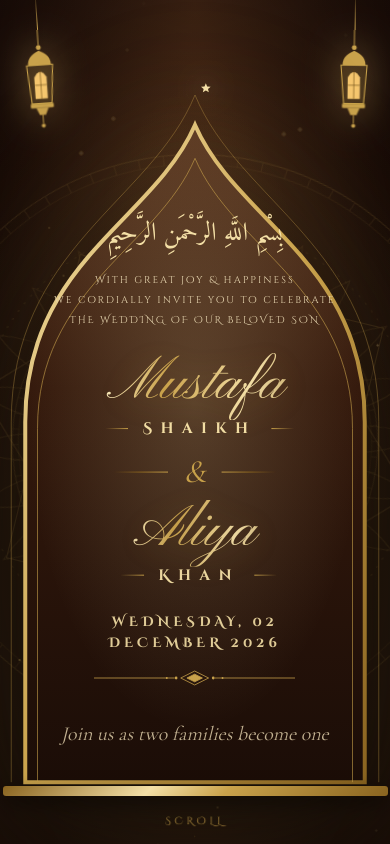
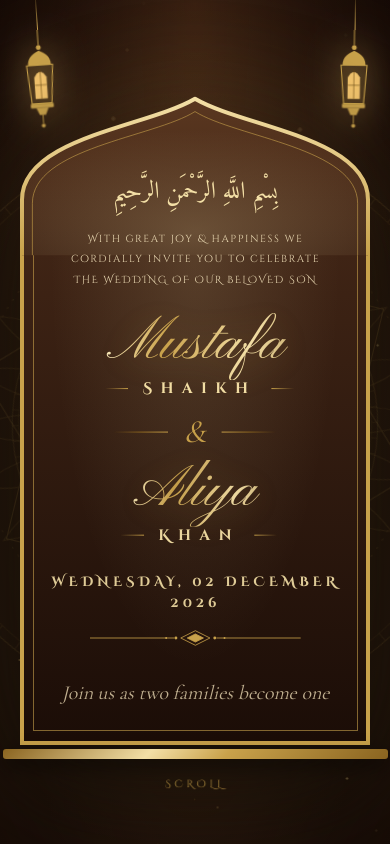
Before and after one commit to Aliya8850/mustafa-aliya-invitation, a Next.js app: page /nikah in a window 390 px wide. Both pictures are taken after a click on the button "M·A". Shown: the top 844 px of the page. Built offline with nearby package versions, Linux system fonts and the light colour scheme; a web font is replaced by a local one.

Commit message:
fix: reposnive isues

```diff
--- a/app/globals.css
+++ b/app/globals.css
@@ -514,20 +514,51 @@ html:not([data-opened]) .hero-anim {
   z-index: 3;
 }
 
-/* Mughal pointed-arch frame */
+/*
+ * Mughal pointed-arch frame.
+ * The dome (.arch-cap) scales with the arch width so its proportions never
+ * change; the body (.arch-body) stretches to fit the content height.
+ * The Bismillah rises into the dome via a width-relative negative margin.
+ */
 .arch {
   position: relative;
+  container-type: inline-size;
   width: min(100%, 700px);
-  margin-top: 2.2rem;
+  margin-top: 1rem;
   filter: drop-shadow(0 34px 60px rgba(0, 0, 0, 0.65)) drop-shadow(0 0 70px rgba(201, 162, 75, 0.2));
   z-index: 3;
 }
-.arch-bg {
+.arch-cap {
+  display: block;
+  position: relative;
+  z-index: 1;
+  width: calc(100% - 4px);
+  margin-inline: 2px;
+  aspect-ratio: 100 / 46;
+  overflow: visible;
+}
+.arch-body {
   position: absolute;
-  inset: 0;
-  width: 100%;
-  height: 100%;
-  overflow: visible;
+  left: 0;
+  right: 0;
+  bottom: 0;
+  top: calc((100cqw - 4px) * 0.46 - 1px);
+  border: 4px solid #c9a24b;
+  border-top: 0;
+  background:
+    radial-gradient(ellipse at 50% 0%, rgba(243, 223, 166, 0.14), transparent 60%),
+    linear-gradient(180deg, #3f2415, #1b0d07);
+}
+.arch-body::before {
+  content: "";
+  position: absolute;
+  top: 0;
+  bottom: 10px;
+  left: calc(3cqw - 2px);
+  right: calc(3cqw - 2px);
+  border: 1px solid rgba(201, 162, 75, 0.6);
+  border-top: 0;
+  pointer-events: none;
 }
 .arch::after {
   content: "";
@@ -540,19 +571,11 @@ html:not([data-opened]) .hero-anim {
   background: var(--gold-grad);
   box-shadow: 0 6px 18px rgba(0, 0, 0, 0.5);
 }
-.arch-finial {
-  position: absolute;
-  top: -46px;
-  left: 50%;
-  width: 40px;
-  translate: -50% 0;
-  color: var(--gold-hi);
-  filter: drop-shadow(0 0 12px rgba(243, 223, 166, 0.7));
-  z-index: 2;
-}
 .arch-inner {
   position: relative;
-  padding: clamp(6rem, 22vw, 9.5rem) clamp(1.4rem, 8vw, 4rem) clamp(2.6rem, 6vw, 3.6rem);
+  z-index: 2;
+  margin-top: -24cqw;
+  padding: 0 clamp(1.3rem, 7cqw, 4rem) clamp(2.8rem, 7cqw, 3.8rem);
 }
 .crescent {
   width: 38px;
@@ -564,15 +587,16 @@ html:not([data-opened]) .hero-anim {
   width: 28px;
 }
 .bismillah {
-  font-size: clamp(1.6rem, 5.5vw, 2.3rem);
+  font-size: clamp(1.5rem, 6.5cqw, 2.4rem);
   line-height: 1.6;
   margin: 0 0 1.2rem;
   color: var(--gold-hi);
 }
 .hero-invite {
   font-family: var(--font-display), serif;
-  font-size: clamp(0.62rem, 2.1vw, 0.8rem);
-  letter-spacing: 0.2em;
+  font-size: clamp(0.64rem, 2.4cqw, 0.82rem);
+  letter-spacing: 0.15em;
+  text-wrap: balance;
   line-height: 2;
   margin: 0 0 1.4rem;
   color: var(--cream);
@@ -1173,3 +1197,37 @@ html[data-opened] .stg {
     transition-duration: 0.01s;
   }
 }
+
+/* ───────────── Small screens ───────────── */
+@media (max-width: 640px) {
+  /* Let both carved doors show; the seal sits on the seam like a latch. */
+  .gate-center {
+    width: auto;
+    padding: 3.2rem 2.4rem;
+    gap: 0.5rem;
+    background: radial-gradient(
+      closest-side,
+      rgba(21, 10, 6, 0.9) 0%,
+      rgba(21, 10, 6, 0.72) 55%,
+      transparent 100%
+    );
+    border: 0;
+    outline: 0;
+    border-radius: 0;
+    box-shadow: none;
+  }
+  .wax {
+    width: 170px;
+  }
+  .gate-names {
+    font-size: 2.5rem;
+  }
+  .gate-bismillah,
+  .gate-names,
+  .gate-hint {
+    text-shadow: 0 2px 10px rgba(0, 0, 0, 0.9), 0 0 3px rgba(0, 0, 0, 0.8);
+  }
+  .gate-hint {
+    color: var(--gold-hi);
+  }
+}
--- a/components/Invitation.tsx
+++ b/components/Invitation.tsx
@@ -112,50 +112,38 @@ export default function Invitation({ variant }: { variant: VariantKey }) {
 
         <div className="arch hero-anim" style={{ animationDelay: "1s" }}>
           <svg
-            className="arch-bg"
-            viewBox="0 0 100 100"
+            className="arch-cap"
+            viewBox="0 0 100 46"
             preserveAspectRatio="none"
             aria-hidden="true"
             focusable="false"
           >
             <defs>
-              <linearGradient id="archFill" x1="0" y1="0" x2="0" y2="1">
+              <linearGradient id="capFill" x1="0" y1="0" x2="0" y2="1">
                 <stop offset="0" stopColor="#5a3720" />
-                <stop offset="0.4" stopColor="#34190c" />
-                <stop offset="1" stopColor="#1b0d07" />
+                <stop offset="1" stopColor="#3f2415" />
               </linearGradient>
-              <radialGradient id="archGlow" cx="0.5" cy="0.42" r="0.5">
-                <stop offset="0" stopColor="#f3dfa6" stopOpacity="0.2" />
+              <linearGradient id="capStroke" x1="0" y1="0" x2="0" y2="1">
+                <stop offset="0" stopColor="#f3dfa6" />
+                <stop offset="1" stopColor="#c9a24b" />
+              </linearGradient>
+              <radialGradient id="capGlow" cx="0.5" cy="0.85" r="0.65">
+                <stop offset="0" stopColor="#f3dfa6" stopOpacity="0.22" />
                 <stop offset="1" stopColor="#f3dfa6" stopOpacity="0" />
               </radialGradient>
-              <linearGradient id="archStroke" x1="0" y1="0" x2="1" y2="1">
-                <stop offset="0" stopColor="#f3dfa6" />
-                <stop offset="0.5" stopColor="#c9a24b" />
-                <stop offset="1" stopColor="#8a6420" />
-              </linearGradient>
             </defs>
-            {/* outermost hairline */}
+            <path d="M0 46 V30 C0 12 36 9 50 0.8 C64 9 100 12 100 30 V46 Z" fill="url(#capFill)" />
+            <path d="M0 46 V30 C0 12 36 9 50 0.8 C64 9 100 12 100 30 V46 Z" fill="url(#capGlow)" />
             <path
-              d="M-2.5 100 V46 C-2.5 20 37.5 13 50 -3 C62.5 13 102.5 20 102.5 46 V100"
+              d="M0 46 V30 C0 12 36 9 50 0.8 C64 9 100 12 100 30 V46"
               fill="none"
-              stroke="#c9a24b"
-              strokeOpacity="0.35"
-              strokeWidth="1"
+              stroke="url(#capStroke)"
+              strokeWidth="4"
+              strokeLinejoin="round"
               vectorEffect="non-scaling-stroke"
             />
             <path
-              d="M1.5 100 V46 C1.5 22 38 16 50 1.5 C62 16 98.5 22 98.5 46 V100 Z"
-              fill="url(#archFill)"
-              stroke="url(#archStroke)"
-              strokeWidth="4"
-              vectorEffect="non-scaling-stroke"
-            />
-            <path
-              d="M1.5 100 V46 C1.5 22 38 16 50 1.5 C62 16 98.5 22 98.5 46 V100 Z"
-              fill="url(#archGlow)"
-            />
-            <path
-              d="M5 100 V47 C5 26 39 20 50 6.5 C61 20 95 26 95 47 V100"
+              d="M3 46 V31 C3 15 38 12 50 4.5 C62 12 97 15 97 31 V46"
               fill="none"
               stroke="#c9a24b"
               strokeOpacity="0.6"
@@ -163,8 +151,7 @@ export default function Invitation({ variant }: { variant: VariantKey }) {
               vectorEffect="non-scaling-stroke"
             />
           </svg>
-
-          <Crescent className="arch-finial" />
+          <div className="arch-body" aria-hidden="true" />
 
           <div className="arch-inner">
             <p className="calli bismillah stg" style={{ "--i": 0 } as React.CSSProperties}>
@@ -172,10 +159,10 @@ export default function Invitation({ variant }: { variant: VariantKey }) {
             </p>
 
             <p className="hero-invite stg" style={{ "--i": 1 } as React.CSSProperties}>
-              With great joy &amp; happiness
-              <br />
-              we cordially invite you to celebrate
-              <br />
+              With great joy &amp; happiness{" "}
+              <br className="hidden sm:inline" />
+              we cordially invite you to celebrate{" "}
+              <br className="hidden sm:inline" />
               {v.invite}
             </p>
 
--- a/components/ornaments.tsx
+++ b/components/ornaments.tsx
@@ -162,7 +162,7 @@ export function Crescent({ className = "" }: { className?: string }) {
       focusable="false"
     >
       <path
-        d="M31 6a18 18 0 1 0 0 36 14.5 14.5 0 0 1 0-36Z"
+        d="M31 6a18 18 0 1 0 0 36 24 24 0 0 1 0-36Z"
         fill="currentColor"
       />
       <path
```
